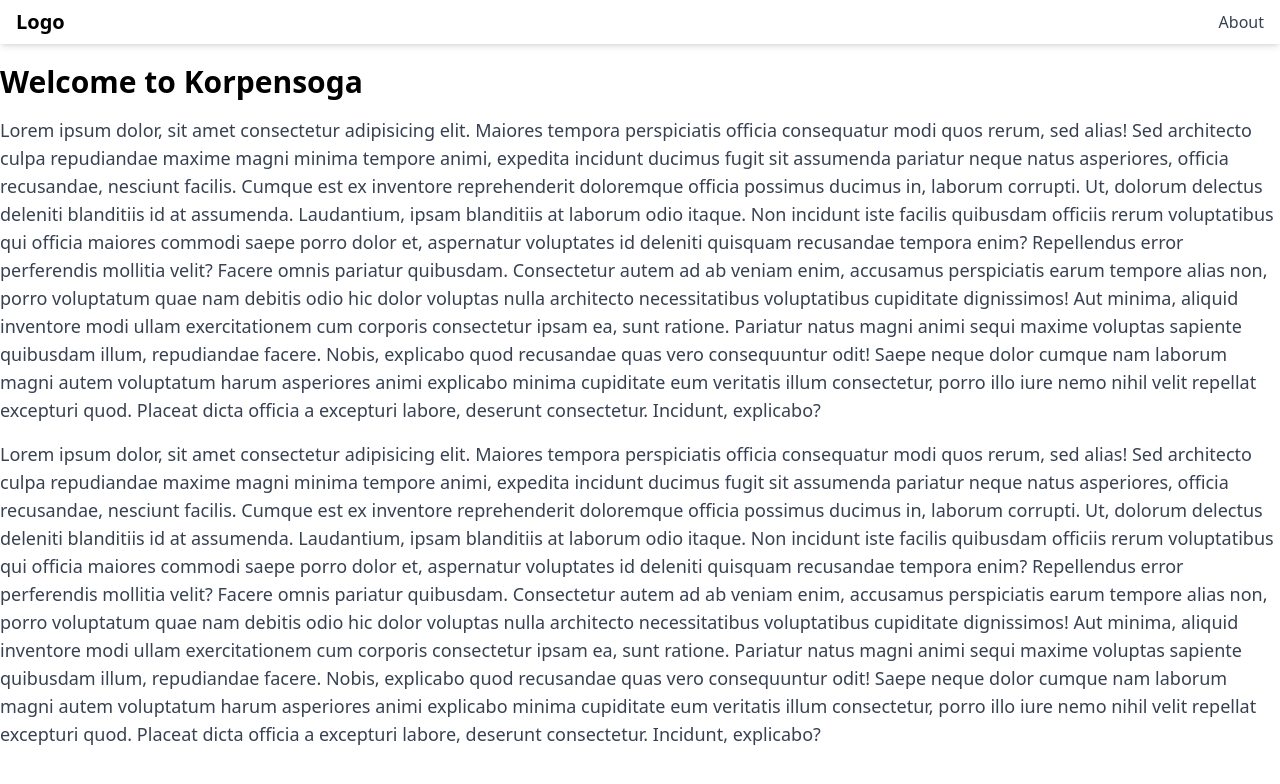
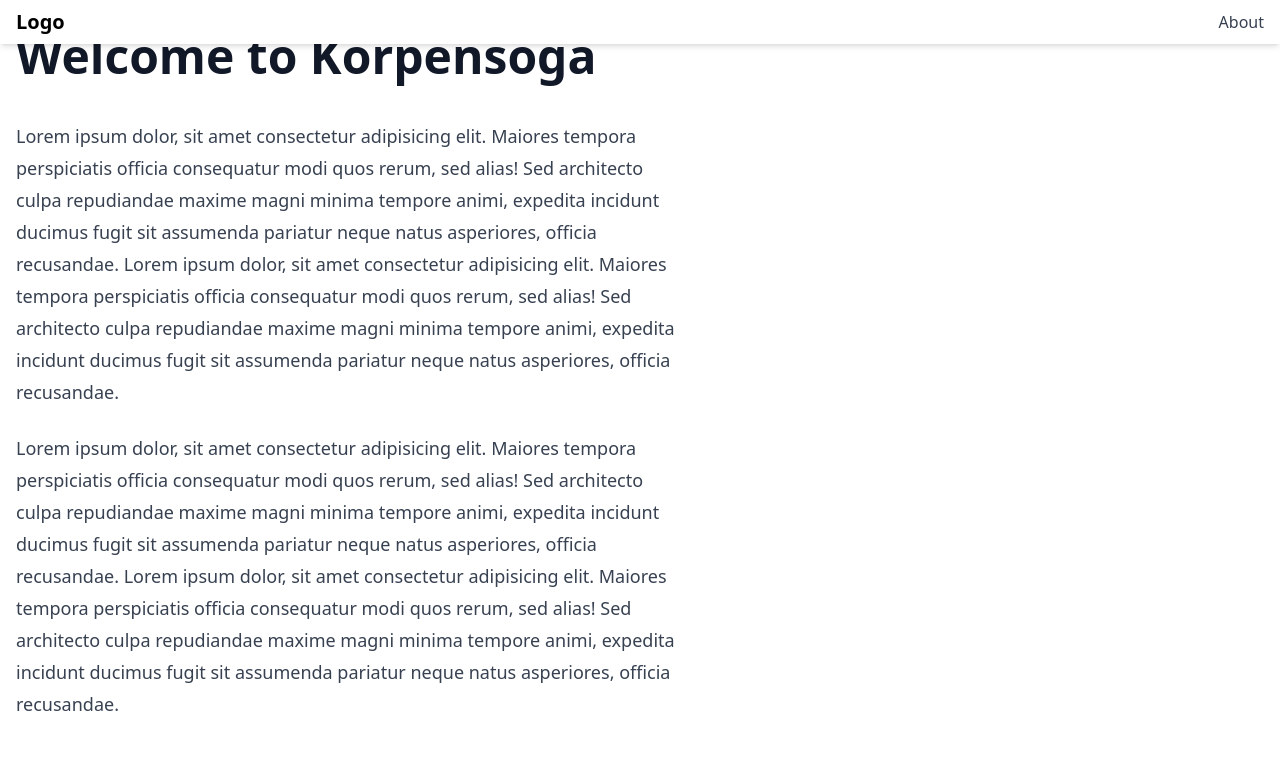
Before and after one commit to tomascoox/korpensoga2023, a Next.js app: page / in a window 1280 px wide. Shown: the top 784 px of the page. Built offline with nearby package versions, Linux system fonts and the light colour scheme.

Commit message:
reduce the lorem-filler

```diff
--- a/src/pages/index.tsx
+++ b/src/pages/index.tsx
@@ -10,39 +10,24 @@ export default function Home() {
                 <link rel="icon" href="/favicon.ico" />
             </Head>
             <Navbar />
-            <main className="container mx-auto mt-20 md:mt-16">
-                {/* Add your main content here */}
-                <h1 className="text-3xl font-bold mb-4">Welcome to Korpensoga</h1>
-                <p className="text-lg text-gray-700 mb-4">
-                    Lorem ipsum dolor, sit amet consectetur adipisicing elit. Maiores tempora perspiciatis officia consequatur modi quos rerum, sed
-                    alias! Sed architecto culpa repudiandae maxime magni minima tempore animi, expedita incidunt ducimus fugit sit assumenda pariatur
-                    neque natus asperiores, officia recusandae, nesciunt facilis. Cumque est ex inventore reprehenderit doloremque officia possimus
-                    ducimus in, laborum corrupti. Ut, dolorum delectus deleniti blanditiis id at assumenda. Laudantium, ipsam blanditiis at laborum
-                    odio itaque. Non incidunt iste facilis quibusdam officiis rerum voluptatibus qui officia maiores commodi saepe porro dolor et,
-                    aspernatur voluptates id deleniti quisquam recusandae tempora enim? Repellendus error perferendis mollitia velit? Facere omnis
-                    pariatur quibusdam. Consectetur autem ad ab veniam enim, accusamus perspiciatis earum tempore alias non, porro voluptatum quae nam
-                    debitis odio hic dolor voluptas nulla architecto necessitatibus voluptatibus cupiditate dignissimos! Aut minima, aliquid inventore
-                    modi ullam exercitationem cum corporis consectetur ipsam ea, sunt ratione. Pariatur natus magni animi sequi maxime voluptas
-                    sapiente quibusdam illum, repudiandae facere. Nobis, explicabo quod recusandae quas vero consequuntur odit! Saepe neque dolor
-                    cumque nam laborum magni autem voluptatum harum asperiores animi explicabo minima cupiditate eum veritatis illum consectetur,
-                    porro illo iure nemo nihil velit repellat excepturi quod. Placeat dicta officia a excepturi labore, deserunt consectetur.
-                    Incidunt, explicabo?
-                </p>
-                <p className="text-lg text-gray-700 mb-4">
-                    Lorem ipsum dolor, sit amet consectetur adipisicing elit. Maiores tempora perspiciatis officia consequatur modi quos rerum, sed
-                    alias! Sed architecto culpa repudiandae maxime magni minima tempore animi, expedita incidunt ducimus fugit sit assumenda pariatur
-                    neque natus asperiores, officia recusandae, nesciunt facilis. Cumque est ex inventore reprehenderit doloremque officia possimus
-                    ducimus in, laborum corrupti. Ut, dolorum delectus deleniti blanditiis id at assumenda. Laudantium, ipsam blanditiis at laborum
-                    odio itaque. Non incidunt iste facilis quibusdam officiis rerum voluptatibus qui officia maiores commodi saepe porro dolor et,
-                    aspernatur voluptates id deleniti quisquam recusandae tempora enim? Repellendus error perferendis mollitia velit? Facere omnis
-                    pariatur quibusdam. Consectetur autem ad ab veniam enim, accusamus perspiciatis earum tempore alias non, porro voluptatum quae nam
-                    debitis odio hic dolor voluptas nulla architecto necessitatibus voluptatibus cupiditate dignissimos! Aut minima, aliquid inventore
-                    modi ullam exercitationem cum corporis consectetur ipsam ea, sunt ratione. Pariatur natus magni animi sequi maxime voluptas
-                    sapiente quibusdam illum, repudiandae facere. Nobis, explicabo quod recusandae quas vero consequuntur odit! Saepe neque dolor
-                    cumque nam laborum magni autem voluptatum harum asperiores animi explicabo minima cupiditate eum veritatis illum consectetur,
-                    porro illo iure nemo nihil velit repellat excepturi quod. Placeat dicta officia a excepturi labore, deserunt consectetur.
-                    Incidunt, explicabo?
-                </p>
+            <main className="container mx-auto px-4 mt-6 md:mt-8">
+                <div className="prose prose-lg">
+                    <h1>Welcome to Korpensoga</h1>
+                    <p>
+                        Lorem ipsum dolor, sit amet consectetur adipisicing elit. Maiores tempora perspiciatis officia consequatur modi quos rerum,
+                        sed alias! Sed architecto culpa repudiandae maxime magni minima tempore animi, expedita incidunt ducimus fugit sit assumenda
+                        pariatur neque natus asperiores, officia recusandae. Lorem ipsum dolor, sit amet consectetur adipisicing elit. Maiores tempora
+                        perspiciatis officia consequatur modi quos rerum, sed alias! Sed architecto culpa repudiandae maxime magni minima tempore
+                        animi, expedita incidunt ducimus fugit sit assumenda pariatur neque natus asperiores, officia recusandae.
+                    </p>
+                    <p>
+                        Lorem ipsum dolor, sit amet consectetur adipisicing elit. Maiores tempora perspiciatis officia consequatur modi quos rerum,
+                        sed alias! Sed architecto culpa repudiandae maxime magni minima tempore animi, expedita incidunt ducimus fugit sit assumenda
+                        pariatur neque natus asperiores, officia recusandae. Lorem ipsum dolor, sit amet consectetur adipisicing elit. Maiores tempora
+                        perspiciatis officia consequatur modi quos rerum, sed alias! Sed architecto culpa repudiandae maxime magni minima tempore
+                        animi, expedita incidunt ducimus fugit sit assumenda pariatur neque natus asperiores, officia recusandae.
+                    </p>
+                </div>
             </main>
         </>
     )
```
